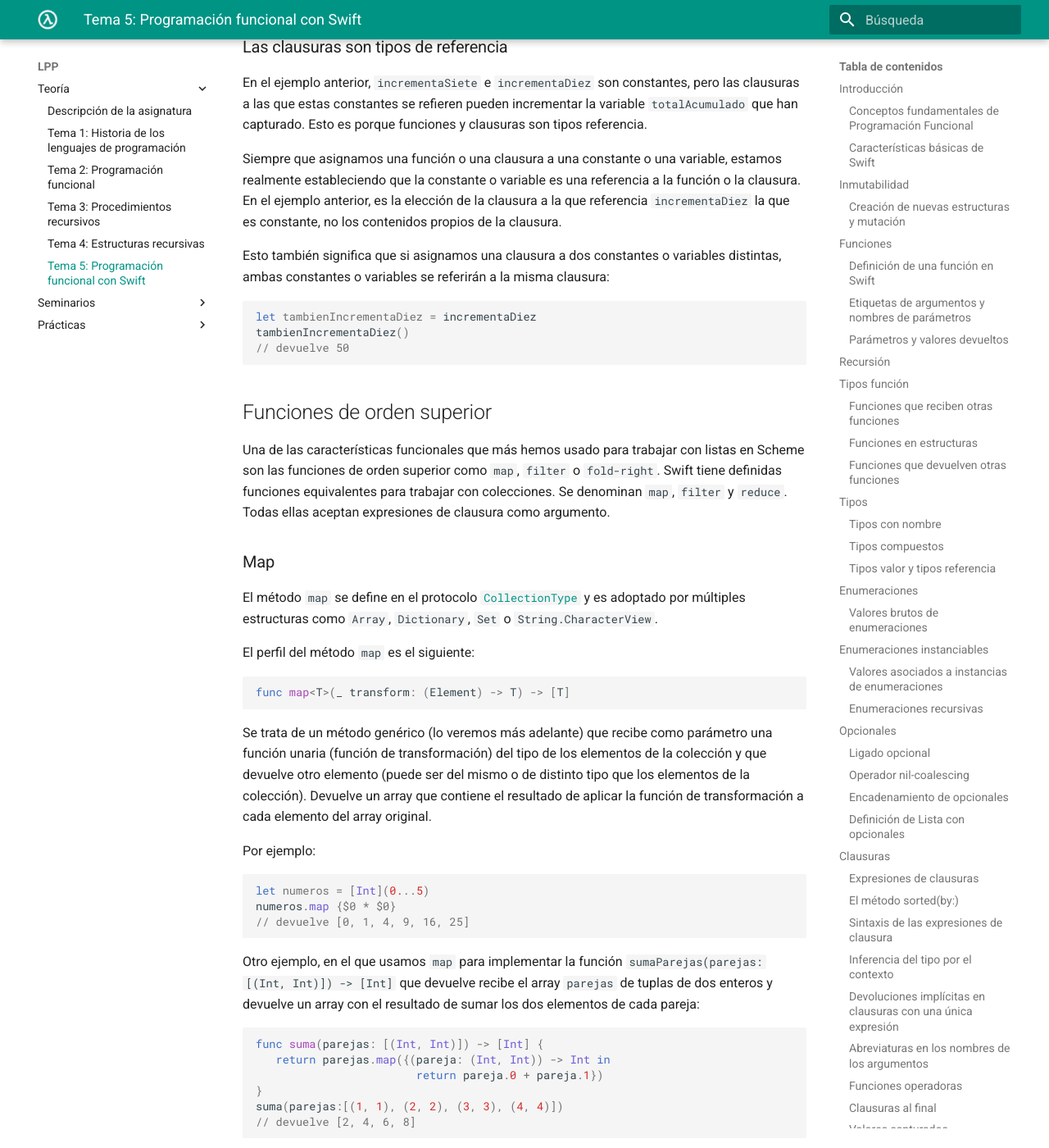
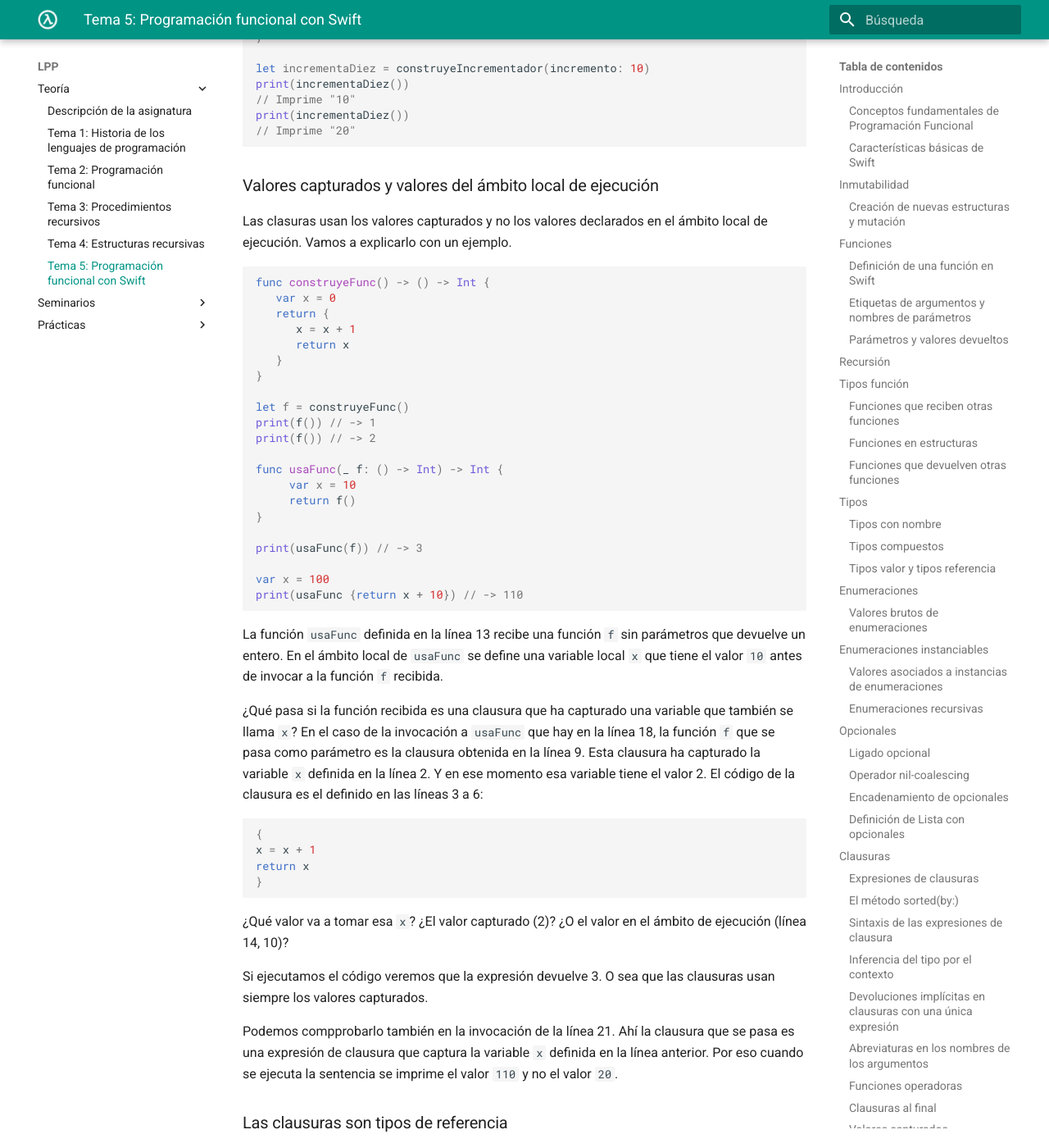
Before and after one commit to domingogallardo/apuntes-lpp, an MkDocs documentation site: the page built from docs/teoria/tema05-programacion-funcional-swift/tema05-programacion-funcional-swift.md, in a window 1280 px wide and 1400 px high, scrolled down 35289 px. Shown: the whole window at 82% size. Built offline with MkDocs 1.6.1 and Material for MkDocs 9.7.7, drawn with Linux system fonts in a browser that asks for light colours; some of the changed text lies outside the part shown.

Commit message:
Aclaración clausuras

````diff
--- a/docs/teoria/tema05-programacion-funcional-swift/tema05-programacion-funcional-swift.md
+++ b/docs/teoria/tema05-programacion-funcional-swift/tema05-programacion-funcional-swift.md
@@ -1776,6 +1776,15 @@ let alreves = estudiantes.sorted { $0 > $1 }
 
 ### Valores capturados
 
+!!! Danger "Cuidado"
+
+    Los ejemplos que vamos a ver a continuación no usan programación
+    funcional, porque la variable capturada por la clausura es una
+    variable **mutable** (se ha definido con `var` y no con `let`). Por
+    eso las funciones resultantes no son funciones puras, sino que
+    devuelven un valor distinto cada vez que son invocadas. Son
+    funciones con estado local mutable.
+
 Una clausura puede capturar constantes y variables del contexto en el
 que se define. La clausura puede referirse y modificar esos valores
 dentro de su cuerpo, incluso si ya no existe el ámbito (_scope_)
@@ -1877,6 +1886,7 @@ incrementaDiez()
 // devuelve 40
 ```
 
+
 ### Clausuras con expresiones de clausura ###
 
 En el ejemplo anterior hemos usado una definición interna de una
@@ -1936,6 +1946,67 @@ print(incrementaDiez())
 print(incrementaDiez())
 // Imprime "20"
 ```
+
+
+### Valores capturados y valores del ámbito local de ejecución ###
+
+Las clasuras usan los valores capturados y no los valores declarados
+en el ámbito local de ejecución. Vamos a explicarlo con un ejemplo.
+
+```swift
+func construyeFunc() -> () -> Int {
+   var x = 0
+   return {
+      x = x + 1
+      return x
+   }
+}
+
+let f = construyeFunc()
+print(f()) // -> 1
+print(f()) // -> 2
+
+func usaFunc(_ f: () -> Int) -> Int {
+     var x = 10
+     return f()
+}
+
+print(usaFunc(f)) // -> 3
+
+var x = 100
+print(usaFunc {return x + 10}) // -> 110
+```
+
+La función `usaFunc` definida en la línea 13 recibe una función `f`
+sin parámetros que devuelve un entero. En el ámbito local de `usaFunc`
+se define una variable local `x` que tiene el valor `10` antes de
+invocar a la función `f` recibida.
+
+¿Qué pasa si la función recibida es una clausura que ha capturado una
+variable que también se llama `x`? En el caso de la invocación a
+`usaFunc` que hay en la línea 18, la función `f` que se pasa como
+parámetro es la clausura obtenida en la línea 9. Esta clausura ha
+capturado la variable `x` definida en la línea 2. Y en ese momento
+esa variable tiene el valor 2. El código de la clausura es el definido
+en las líneas 3 a 6:
+
+```swift
+{
+x = x + 1
+return x
+}
+```
+
+¿Qué valor va a tomar esa `x`? ¿El valor capturado (2)? ¿O el valor en
+el ámbito de ejecución (línea 14, 10)?
+
+Si ejecutamos el código veremos que la expresión devuelve 3. O sea que
+las clausuras usan siempre los valores capturados.
+
+Podemos compprobarlo también en la invocación de la línea 21. Ahí la
+clausura que se pasa es una expresión de clausura que captura la
+variable `x` definida en la línea anterior. Por eso cuando se ejecuta
+la sentencia se imprime el valor `110` y no el valor `20`.
 
 
 ### Las clausuras son tipos de referencia
````
